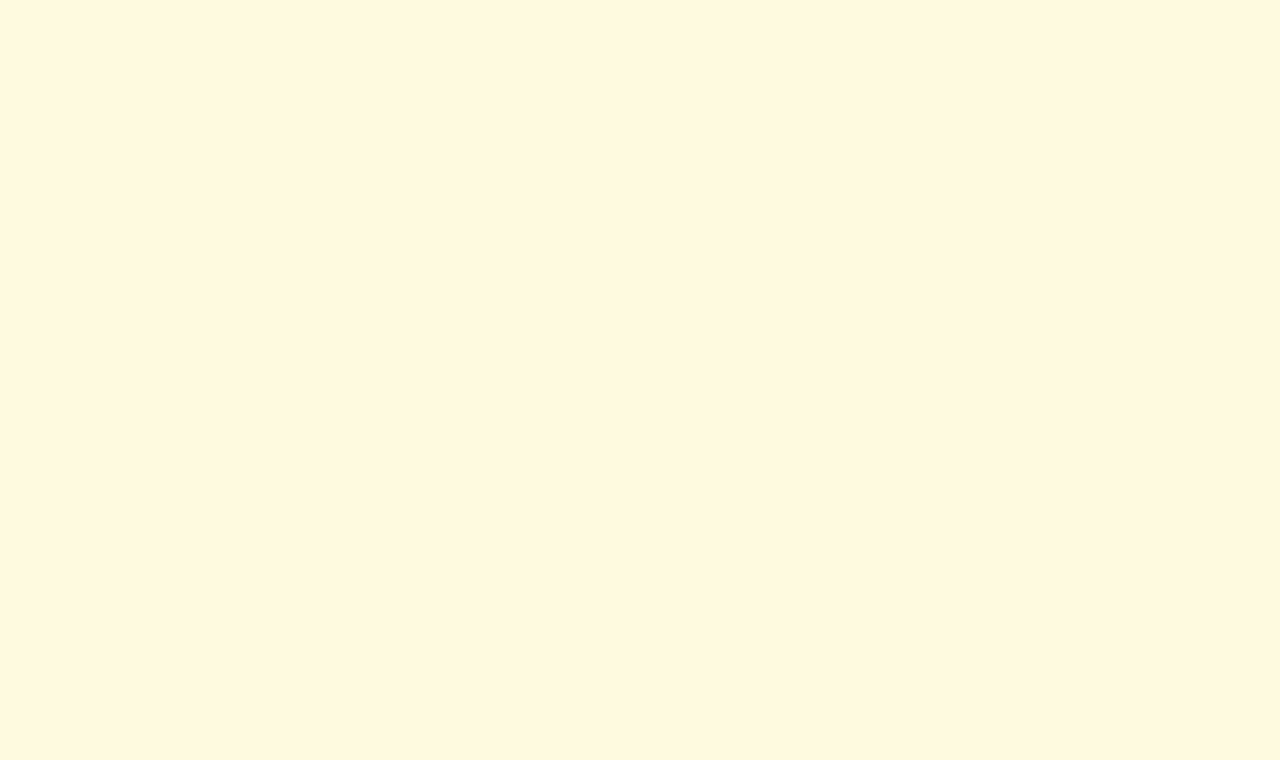
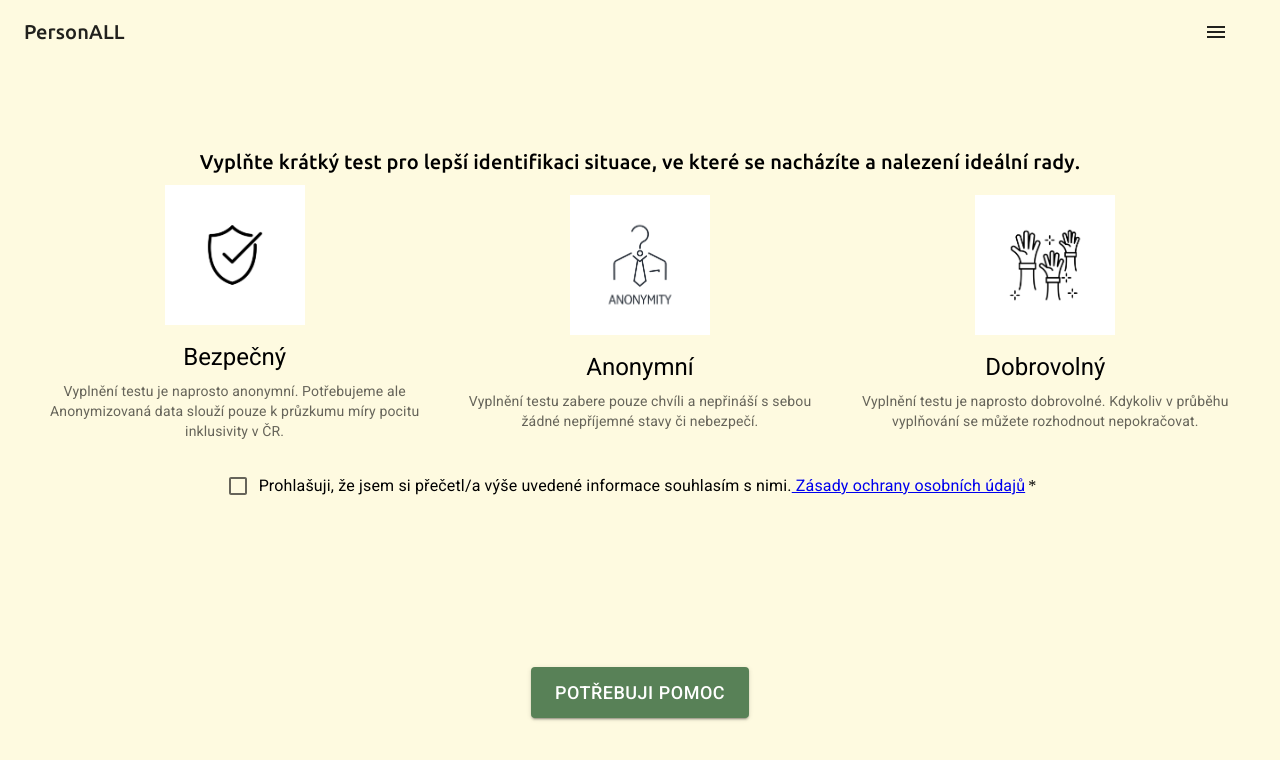
Before and after one commit to xchristiesx/PersonALL, a React (Vite) app: page /conditions in a window 1280 px wide. Before the commit this address had no page. Shown: the top 760 px of the page. Built offline with nearby package versions, Linux system fonts and the light colour scheme.

Commit message:
Condition page

```diff
--- a/src/App.jsx
+++ b/src/App.jsx
@@ -6,6 +6,7 @@ import { HomePage } from './pages/HomePage.jsx';
 import { TestPage } from './pages/Test.jsx';
 import { AboutUs } from './pages/AboutUs.jsx';
 import { Terms } from './pages/Terms.jsx';
+import Conditions from './pages/Conditions.jsx';
 
 export const App = () => {
   return (
@@ -16,7 +17,7 @@ export const App = () => {
           <Route path="test" element={<TestPage />} />
           <Route path="about" element={<AboutUs />} />
           <Route path="terms" element={<Terms />} />
-          {/*<Route path="*" element={<NoMatch />} />*/}
+          <Route path="conditions" element={<Conditions />} />
         </Routes>
       </BrowserRouter>
     </ThemeProvider>
--- a/src/components/SectionsAU.jsx
+++ b/src/components/SectionsAU.jsx
@@ -8,11 +8,16 @@ import { Container } from '@mui/material';
 
 export default function SectionsAU({ title, cards, children }) {
   return (
-    <Container sx={{ height: '100vh' }}>
+    <Grid
+      height={'calc(100vh - 64px)'}
+      container
+      direction="column"
+      alignItems="center"
+      justifyContent="center"
+    >
       <Typography textAlign={'center'} variant="h6" gutterBottom>
         {title}
       </Typography>
-
       <Grid
         sx={{ margin: '0 2rem ' }}
         alignItems={'center'}
@@ -27,6 +32,6 @@ export default function SectionsAU({ title, cards, children }) {
         ))}
       </Grid>
       <Container sx={{ margin: '0 auto ' }}>{children}</Container>
-    </Container>
+    </Grid>
   );
 }
--- a/src/global.css
+++ b/src/global.css
@@ -1,9 +1,7 @@
 body {
   margin: 0;
-  height: 100vh;
 }
 
 #app {
-  height: 100vh;
   background-color: #fefae0;
 }
--- a/src/pages/AboutUs.jsx
+++ b/src/pages/AboutUs.jsx
@@ -14,11 +14,11 @@ export const AboutUs = () => {
   return (
     <GenericPage>
       <Grid
-        height={'100vh'}
+        height={'calc(100vh - 64px - 56px)'}
         container
         direction="column"
+        alignItems="center"
         justifyContent="center"
-        alignItems="center"
         margin={7}
       >
         <Typography variant="h1" gutterBottom>
--- a/src/pages/Conditions.jsx
+++ b/src/pages/Conditions.jsx
@@ -0,0 +1,81 @@
+import React from 'react';
+import SectionsAU from '../components/SectionsAU.jsx';
+import { GenericPage } from '../components/GenericPage.jsx';
+import { Container } from '@mui/material';
+import CardContent from '@mui/material/CardContent';
+import CardMedia from '@mui/material/CardMedia';
+import FormGroup from '@mui/material/FormGroup';
+import FormControlLabel from '@mui/material/FormControlLabel';
+import Checkbox from '@mui/material/Checkbox';
+import Button from '@mui/material/Button';
+import { useNavigate } from 'react-router-dom';
+
+export default function Conditions({ title, cards, children }) {
+  const navigate = useNavigate();
+  return (
+    <GenericPage>
+      <SectionsAU
+        title={
+          'Vyplňte krátký test pro lepší identifikaci situace, ve které se nacházíte a nalezení ideální rady. '
+        }
+        cards={[
+          {
+            title: 'Bezpečný',
+            img: 'img/bezpecny.jpg',
+            content:
+              'Vyplnění testu je naprosto anonymní. Potřebujeme ale Anonymizovaná data slouží pouze k  průzkumu míry pocitu inklusivity v ČR.',
+          },
+          {
+            title: 'Anonymní',
+            img: 'img/anonymni.jpg',
+            content:
+              'Vyplnění testu zabere pouze chvíli a nepřináší s sebou žádné nepříjemné stavy či nebezpečí.',
+          },
+
+          {
+            title: 'Dobrovolný',
+            img: 'img/dobrovolny.jpg',
+            content:
+              'Vyplnění testu je naprosto dobrovolné. Kdykoliv v průběhu vyplňování se můžete rozhodnout nepokračovat.',
+          },
+        ]}
+      >
+        <Container
+          sx={{
+            flexDirection: 'column',
+            margin: '0 auto',
+            display: 'flex',
+            justifyContent: 'center',
+            alignItems: 'center',
+          }}
+        >
+          <FormGroup alignItems="center">
+            <FormControlLabel
+              required
+              control={<Checkbox color="info" />}
+              label={
+                <>
+                  Prohlašuji, že jsem si přečetl/a výše uvedené informace
+                  souhlasím s nimi.
+                  <a href="terms"> Zásady ochrany osobních údajů</a>
+                </>
+              }
+            />
+          </FormGroup>
+          <Button
+            onClick={() => navigate('/test')}
+            sx={{
+              marginTop: '10rem',
+              width: 'fit-content',
+            }}
+            variant="contained"
+            color="secondary"
+            size="large"
+          >
+            Potřebuji pomoc
+          </Button>
+        </Container>
+      </SectionsAU>
+    </GenericPage>
+  );
+}
--- a/src/pages/HomePage.jsx
+++ b/src/pages/HomePage.jsx
@@ -26,8 +26,9 @@ export const HomePage = () => {
             akceptován a oceněn a doufáme, že i skutečně inklusivní společnost.
           </i>
         </Typography>
+
         <Button
-          onClick={() => navigate('test')}
+          onClick={() => navigate('conditions')}
           sx={{
             marginTop: '10rem',
           }}
@@ -37,6 +38,7 @@ export const HomePage = () => {
         >
           Potřebuji pomoc
         </Button>
+
       </Grid>
     </GenericPage>
   );
```
